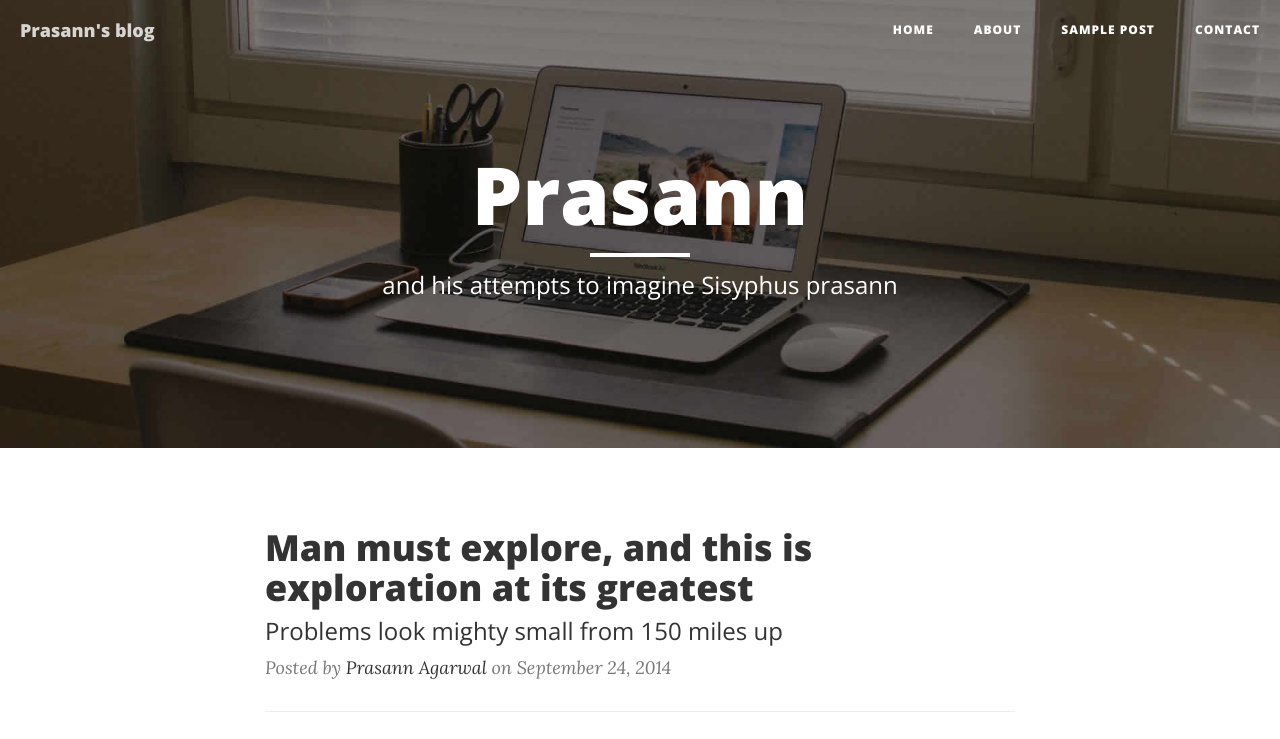
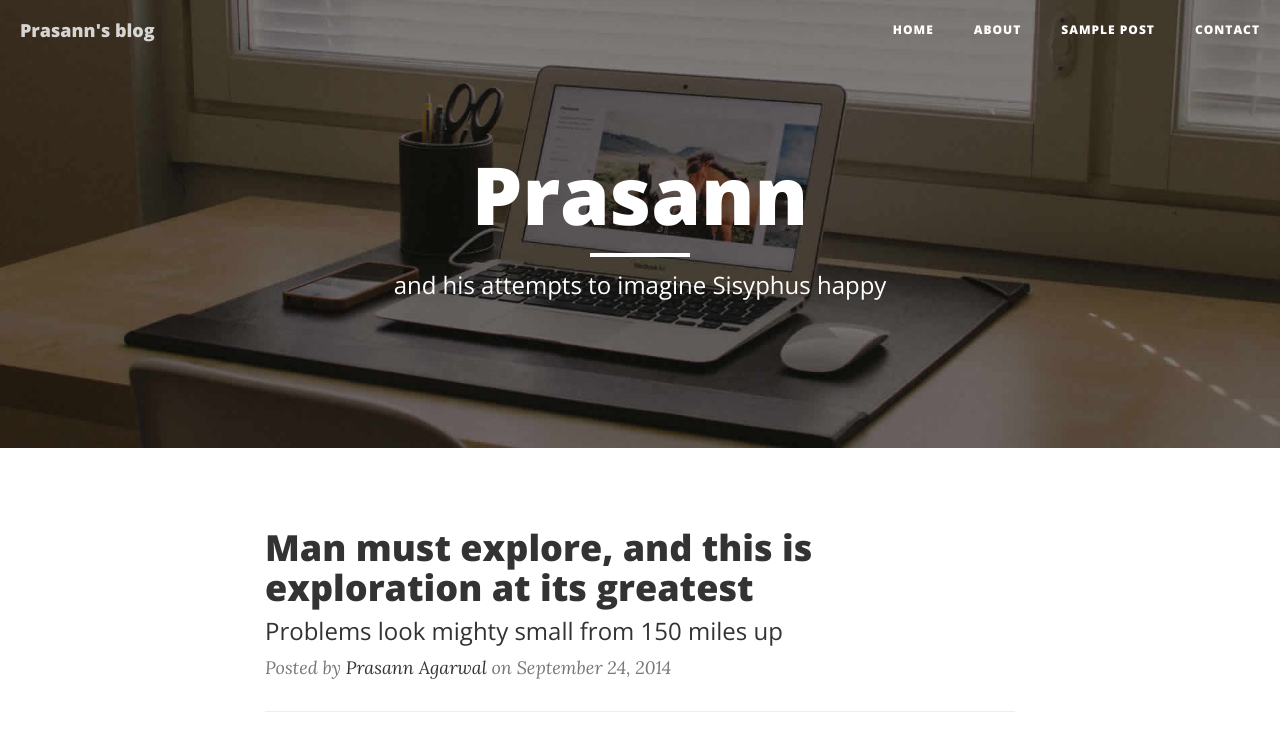
Before and after one commit to PrasannAgarwal/PrasannAgarwal.github.io, a website: page index.html in a window 1280 px wide. Shown: the top 739 px of the page. Drawn offline with nearby package versions, Linux system fonts and the light colour scheme.

Commit message:
minor change in the frontpage

```diff
--- a/index.html
+++ b/index.html
@@ -76,7 +76,7 @@
                     <div class="site-heading">
                         <h1>Prasann</h1>
                         <hr class="small">
-                        <span class="subheading">and his attempts to imagine Sisyphus prasann</span>
+                        <span class="subheading">and his attempts to imagine Sisyphus happy</span>
                     </div>
                 </div>
             </div>
```
